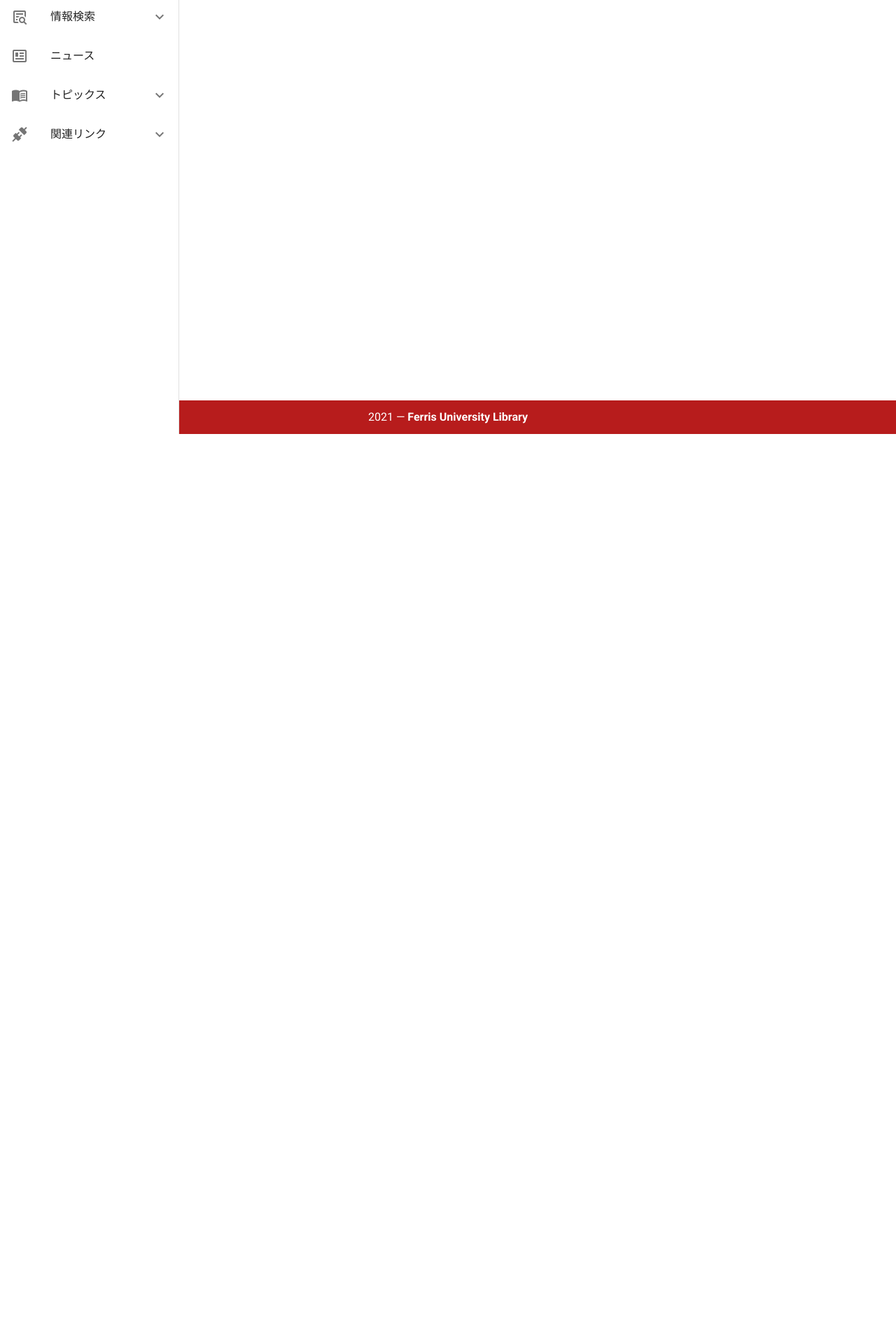
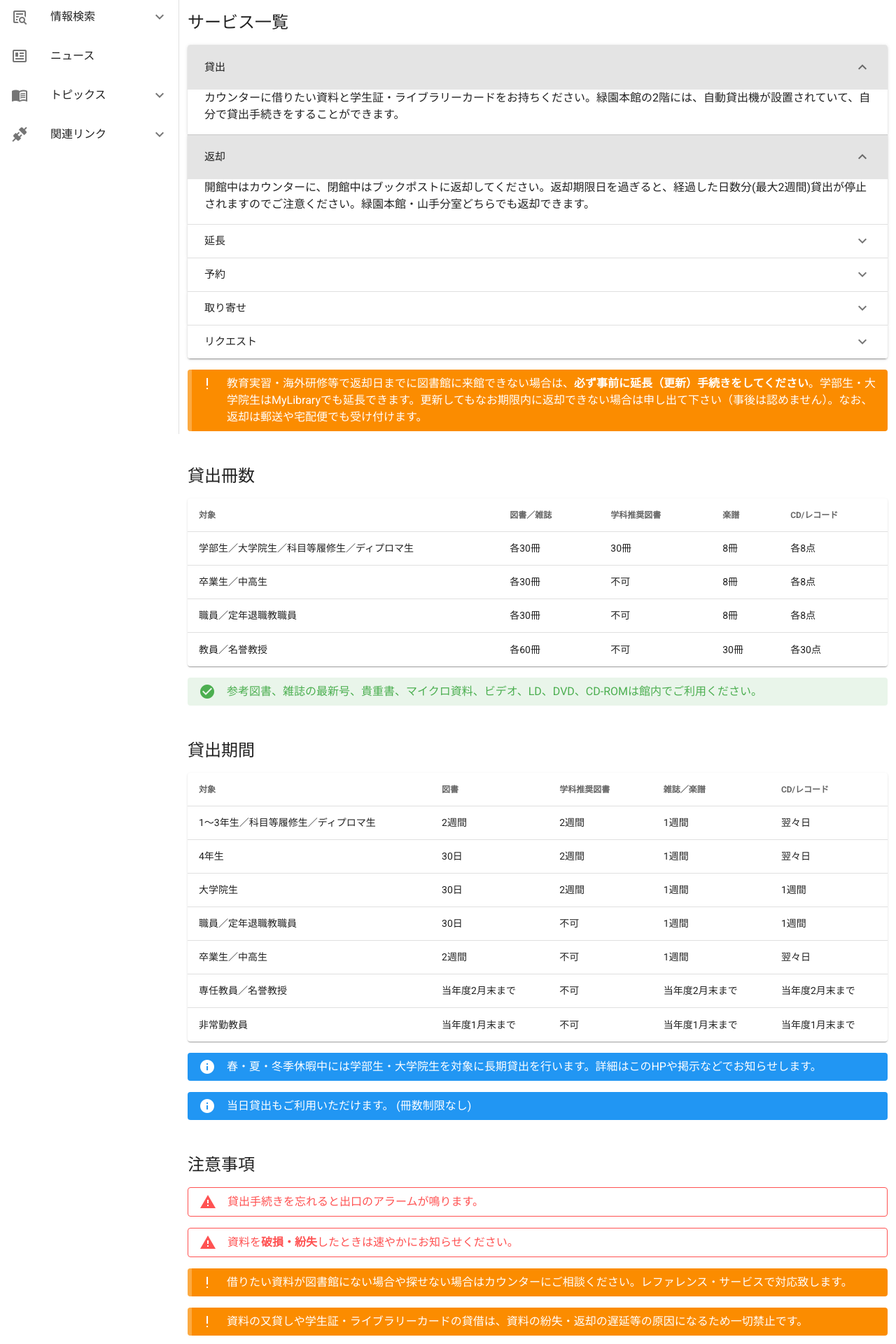
Before and after one commit to shu-saginoya/ferris-library, a Nuxt app: page /service in a window 1280 px wide. Shown: the part 180-2100 px from the top of the page at 70% size. Before the commit the page ends 800 px from the top, so only its background shows below. Built offline with nearby package versions, Linux system fonts and the light colour scheme.

Commit message:
貸出サービスページ作成

```diff
--- /dev/null
+++ b/pages/service.vue
@@ -0,0 +1,248 @@
+<template>
+  <v-container>
+    <base-page-title>貸出サービス</base-page-title>
+
+    <base-sub-title>サービス一覧</base-sub-title>
+
+    <v-expansion-panels
+      v-model="panel"
+      accordion
+      multiple="true"
+      focusable
+    >
+      <v-expansion-panel v-for="(item, i) in items" :key="i">
+        <v-expansion-panel-header>{{ item.title }}</v-expansion-panel-header>
+        <v-expansion-panel-content>{{
+          item.content
+        }}</v-expansion-panel-content>
+      </v-expansion-panel>
+    </v-expansion-panels>
+    <v-alert
+      dense
+      border="left"
+      type="warning"
+      class="mt-4"
+    >
+      教育実習・海外研修等で返却日までに図書館に来館できない場合は、<strong>必ず事前に延長（更新）手続きをしてください</strong>。学部生・大学院生はMyLibraryでも延長できます。更新してもなお期限内に返却できない場合は申し出て下さい（事後は認めません）。なお、返却は郵送や宅配便でも受け付けます。
+    </v-alert>
+
+    <base-sub-title>貸出冊数</base-sub-title>
+    <v-data-table
+      :headers="headersQuantity"
+      :items="quantity"
+      :items-per-page="4"
+      hide-default-footer
+      class="elevation-1"
+    ></v-data-table>
+
+    <v-alert
+      dense
+      text
+      type="success"
+      class="mt-4"
+    >
+      参考図書、雑誌の最新号、貴重書、マイクロ資料、ビデオ、LD、DVD、CD-ROMは館内でご利用ください。
+    </v-alert>
+
+    <base-sub-title>貸出期間</base-sub-title>
+    <v-data-table
+      :headers="headersPeriod"
+      :items="period"
+      :items-per-page="7"
+      hide-default-footer
+      class="elevation-1"
+    ></v-data-table>
+
+    <v-alert
+      dense
+      type="info"
+      class="mt-4"
+    >
+      春・夏・冬季休暇中には学部生・大学院生を対象に長期貸出を行います。詳細はこのHPや掲示などでお知らせします。
+    </v-alert>
+    <v-alert
+      dense
+      type="info"
+      class="mt-4"
+    >
+      当日貸出もご利用いただけます。 (冊数制限なし)
+    </v-alert>
+
+    <base-sub-title>注意事項</base-sub-title>
+    <v-alert
+      dense
+      outlined
+      type="error"
+    >
+      貸出手続きを忘れると出口のアラームが鳴ります。
+    </v-alert>
+    <v-alert
+      dense
+      outlined
+      type="error"
+    >
+      資料を<strong>破損・紛失</strong>したときは速やかにお知らせください。
+    </v-alert>
+    <v-alert
+      dense
+      border="left"
+      type="warning"
+      class="mt-4"
+    >
+      借りたい資料が図書館にない場合や探せない場合はカウンターにご相談ください。レファレンス・サービスで対応致します。
+    </v-alert>
+    <v-alert
+      dense
+      border="left"
+      type="warning"
+      class="mt-4"
+    >
+      資料の又貸しや学生証・ライブラリーカードの貸借は、資料の紛失・返却の遅延等の原因になるため一切禁止です。
+    </v-alert>
+  </v-container>
+</template>
+
+<script>
+export default {
+  data: () => ({
+    panel: [0, 1],
+    items: [
+      {
+        title: '貸出',
+        content:
+          'カウンターに借りたい資料と学生証・ライブラリーカードをお持ちください。緑園本館の2階には、自動貸出機が設置されていて、自分で貸出手続きをすることができます。',
+      },
+      {
+        title: '返却',
+        content:
+          '開館中はカウンターに、閉館中はブックポストに返却してください。返却期限日を過ぎると、経過した日数分(最大2週間)貸出が停止されますのでご注意ください。緑園本館・山手分室どちらでも返却できます。',
+      },
+      {
+        title: '延長',
+        content:
+          '予約がついていない場合は貸出期間を延長できます。資料をカウンターまでお持ちください。学部生・大学院生・教職員はMyLibraryでも延長できます。',
+      },
+      {
+        title: '予約',
+        content:
+          '資料が貸出中の場合は、予約をすることができます。資料が返却されたらフェリスメールでお知らせします。取り置き期間は1週間です。',
+      },
+      {
+        title: '取り寄せ',
+        content:
+          '緑園本館と山手分室の資料を相互に取り寄せることができます。申込用紙(MyLibrary ログイン画面にジャンプします)に記入の上、カウンターまでお持ちください。資料が到着したらフェリスメールでお知らせします。取り置き期間は1週間です。',
+      },
+      {
+        title: 'リクエスト',
+        content:
+          'ご希望の資料を当図書館で購入します(学部生・大学院生・教職員対象)。申込用紙(MyLibrary ログイン画面にジャンプします)に記入の上、カウンターまでお持ちください。購入希望の資料は優先的に処理しますが、通常2週間から資料によっては2ヶ月程度かかります。お急ぎの場合は、レファレンス・サービスで学外の資料をご利用ください。',
+      },
+    ],
+    headersQuantity: [
+      {
+        text: '対象',
+        align: 'start',
+        sortable: false,
+        value: 'name',
+      },
+      { text: '図書／雑誌', value: 'books' },
+      { text: '学科推奨図書', value: 'recommendeds' },
+      { text: '楽譜', value: 'scores' },
+      { text: 'CD/レコード', value: 'cds' },
+    ],
+    quantity: [
+      {
+        name: '学部生／大学院生／科目等履修生／ディプロマ生',
+        books: '各30冊',
+        recommendeds: '30冊',
+        scores: '8冊',
+        cds: '各8点',
+      },
+      {
+        name: '卒業生／中高生',
+        books: '各30冊',
+        recommendeds: '不可',
+        scores: '8冊',
+        cds: '各8点',
+      },
+      {
+        name: '職員／定年退職教職員',
+        books: '各30冊',
+        recommendeds: '不可',
+        scores: '8冊',
+        cds: '各8点',
+      },
+      {
+        name: '教員／名誉教授',
+        books: '各60冊',
+        recommendeds: '不可',
+        scores: '30冊',
+        cds: '各30点',
+      },
+    ],
+    headersPeriod: [
+      {
+        text: '対象',
+        align: 'start',
+        sortable: false,
+        value: 'name',
+      },
+      { text: '図書', value: 'books' },
+      { text: '学科推奨図書', value: 'recommendeds' },
+      { text: '雑誌／楽譜', value: 'scores' },
+      { text: 'CD/レコード', value: 'cds' },
+    ],
+    period: [
+      {
+        name: '1～3年生／科目等履修生／ディプロマ生',
+        books: '2週間',
+        recommendeds: '2週間',
+        scores: '1週間',
+        cds: '翌々日',
+      },
+      {
+        name: '4年生',
+        books: '30日',
+        recommendeds: '2週間',
+        scores: '1週間',
+        cds: '翌々日',
+      },
+      {
+        name: '大学院生',
+        books: '30日',
+        recommendeds: '2週間',
+        scores: '1週間',
+        cds: '1週間',
+      },
+      {
+        name: '職員／定年退職教職員',
+        books: '30日',
+        recommendeds: '不可',
+        scores: '1週間',
+        cds: '1週間',
+      },
+      {
+        name: '卒業生／中高生',
+        books: '2週間',
+        recommendeds: '不可',
+        scores: '1週間',
+        cds: '翌々日',
+      },
+      {
+        name: '専任教員／名誉教授',
+        books: '当年度2月末まで',
+        recommendeds: '不可',
+        scores: '当年度2月末まで',
+        cds: '当年度2月末まで',
+      },
+      {
+        name: '非常勤教員',
+        books: '当年度1月末まで',
+        recommendeds: '不可',
+        scores: '当年度1月末まで',
+        cds: '当年度1月末まで',
+      },
+    ],
+  }),
+}
+</script>
```
